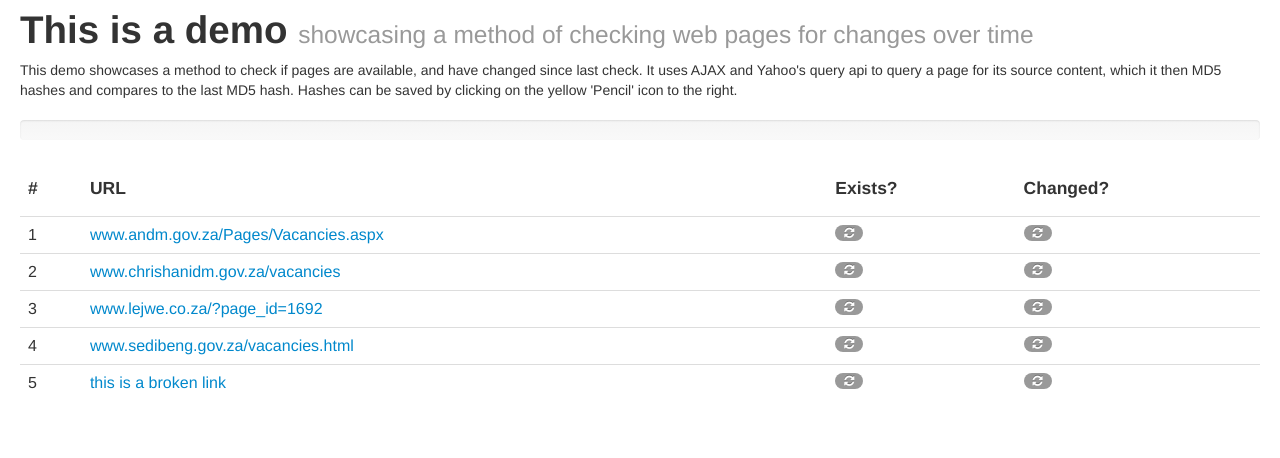
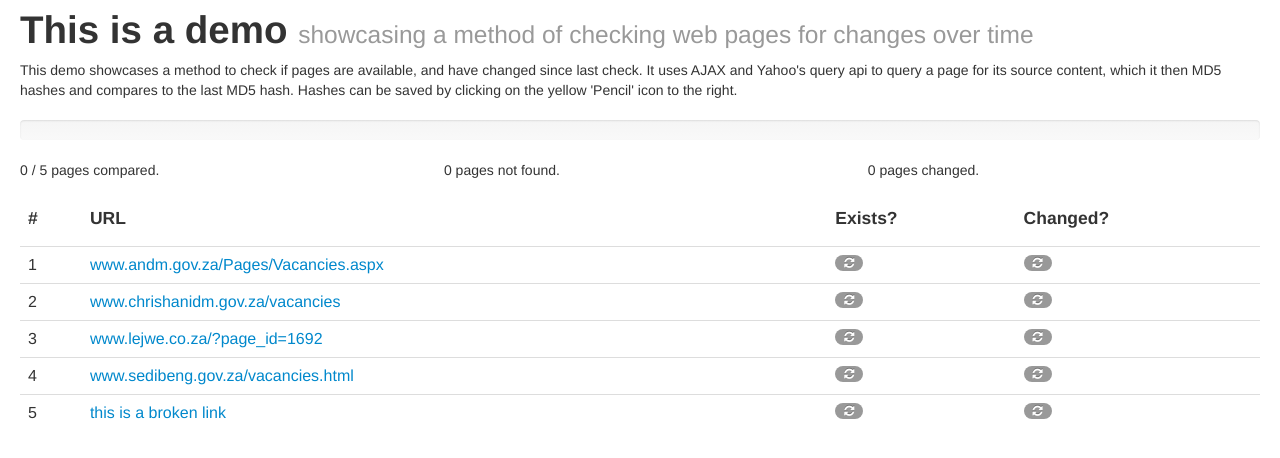
Before and after one commit to abarkhuysen/git-web-pagechangedemo, a PHP site: page / in a window 1280 px wide. Shown: the top 458 px of the page. Run offline with PHP 8.4, Linux system fonts and the light colour scheme; data comes from the database, SQL or seed files in the repository.

Commit message:
Added counters under progress bar, generalized widget out of table

```diff
--- a/css/app.css
+++ b/css/app.css
@@ -1,3 +1,3 @@
-.progress {
-	margin-top: 20px;
+.explanation {
+	padding-bottom: 20px;
 }
--- a/index.php
+++ b/index.php
@@ -16,8 +16,8 @@ include "lib/sql.php";
 	<link rel="stylesheet" type="text/css" href="css/app.css">
 </head>
 <body>
-	<div class="container-fluid">
-		<div class="row-fluid">
+	<div class="container-fluid linkComparisonTool">
+		<div class="row-fluid explanation">
 			<h1>This is a demo <small>showcasing a method of checking web pages for changes over time</small></h1>
 			<span>
 				This demo showcases a method to check if pages are available, and have changed since last check. It
@@ -34,8 +34,19 @@ include "lib/sql.php";
 			</div>
 		</div>
 		<div class="row-fluid">
+			<div class="span4">
+				<span class="fillin-amount-pages-compared">0</span> / <span class="fillin-total-pages-to-compare">0</span> pages compared.
+			</div>
+			<div class="span4">
+				<span class="fillin-amount-pages-dne">0</span> pages not found.
+			</div>
+			<div class="span4">
+				<span class="fillin-amount-pages-changed">0</span> pages changed.
+			</div>
+		</div>
+		<div class="row-fluid">
 			<div class="span12">
-				<table class="table linkTable">
+				<table class="table urlTable">
 					<thead>
 						<tr>
 							<td><h4>#</h4></td>
@@ -48,9 +59,9 @@ include "lib/sql.php";
 						<?php
 						// Decode the table data (returned in JSON) and output
 						$links = json_decode(getLinks("json", "return"));
-						foreach($links as $link) {
+						foreach($links as $index=>$link) {
 							echo "<tr data-id='".$link->id."' data-url='".$link->url."' data-md5hash='".$link->md5hash."'>";
-							echo "<td>".$link->id."</td>";
+							echo "<td>".($index+1)."</td>";
 							echo "<td><a href='".("http://".$link->url)."'>".$link->url."</a></td>";
 							echo "<td class='url-status'><span class='badge'><i class='icon-refresh'></i></span></td>";
 							echo "<td class='url-md5compare'><span class='badge'><i class='icon-refresh'></i></span></td>";
@@ -67,5 +78,5 @@ include "lib/sql.php";
 
 <script type="text/javascript">
 // Initialize the 'linkTable' widget onto the '.linkTable' table, triggering the beginning of data collection and comparison
-$(".linkTable").linkTable();
+$(".linkComparisonTool").linkComparisonTool();
 </script>
--- a/js/app.js
+++ b/js/app.js
@@ -1,11 +1,17 @@
 // Our custom widget which handles the tooltips and data attributes
-$.widget('pagechangedemo.linkTable', {
+$.widget('pagechangedemo.linkComparisonTool', {
 	options: {
 		"thisTable": null,
 		"tableRows": null,
 		"progressBar": ".comparison-progress-bar",
 		"progressBarFull": ".comparison-progress-bar-full",
-		"completedComparisons": 0
+		"fillInPagesCompared": ".fillin-amount-pages-compared",
+		"fillInTotalPagesCompared": ".fillin-total-pages-to-compare",
+		"fillInPagesDNE": ".fillin-amount-pages-dne",
+		"fillInPagesChanged": ".fillin-amount-pages-changed",
+		"completedComparisons": 0,
+		"pagesDNE": 0,
+		"pagesChanged": 0
 	},
 
 	/**
@@ -14,10 +20,15 @@ $.widget('pagechangedemo.linkTable', {
 	 * @return {void}
 	 */
 	_init: function() {
+		// Basic init
 		var state = this;
-		state.options.thisTable = this.element[0];
+		state.options.thisTable = $(this.element[0]).find('.urlTable');
 		state.options.tableRows = $(state.options.thisTable).children('tbody').children();
+		var numRows = $(state.options.tableRows).length;
 
+		$(state.options.fillInTotalPagesCompared).text(numRows);
+
+		// Analyze pages
 		$(state.options.tableRows).each(function(index, row){
 			state.analyzePage(row);
 		});
@@ -74,11 +85,17 @@ $.widget('pagechangedemo.linkTable', {
 					} else {
 						// PAGE EXISTS BUT DID NOT STAY THE SAME
 
+						state.options.pagesChanged++;
+						$(state.options.fillInPagesChanged).text(state.options.pagesChanged);
+
 						// Render the checkbox to show MD5 is not the same
 						state.renderMD5Comparison(row, "not same");
 					}
 				} else {
 					// PAGE DOES NOT EXIST
+
+					state.options.pagesDNE++;
+					$(state.options.fillInPagesDNE).text(state.options.pagesDNE);
 
 					// Render the checkbox to show it doesn't exist
 					state.renderUrlExists(row, false);
@@ -86,6 +103,7 @@ $.widget('pagechangedemo.linkTable', {
 				}
 
 				state.options.completedComparisons++;
+				$(state.options.fillInPagesCompared).text(state.options.completedComparisons);
 				state.renderProgressBar(state);
 			}
 			);
```
